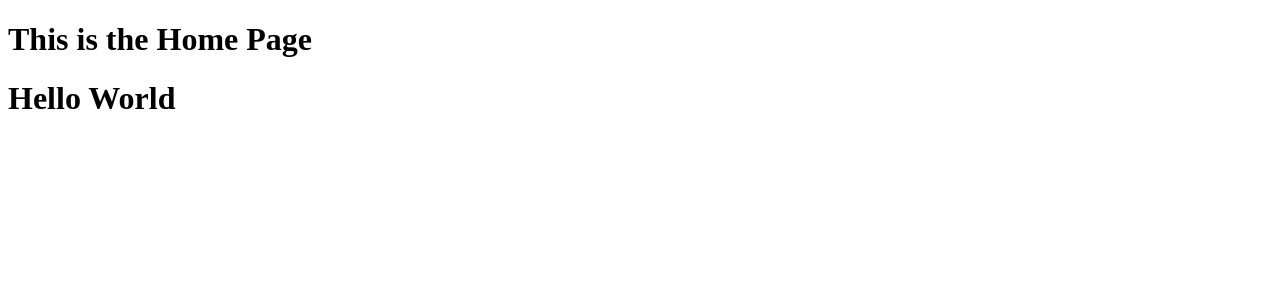
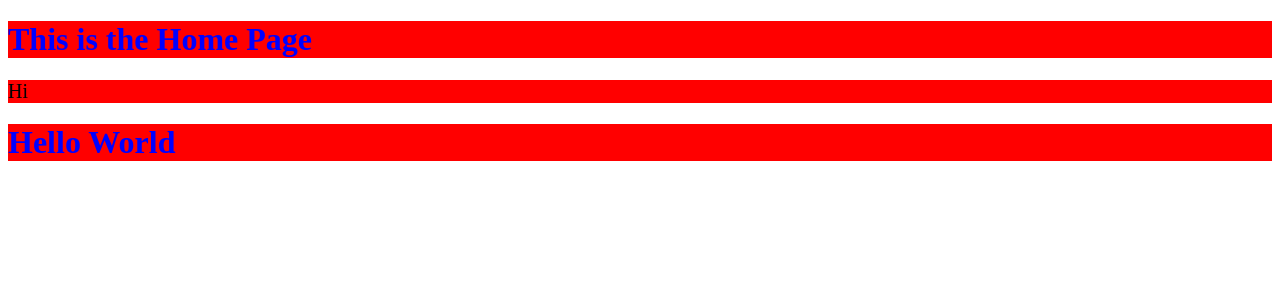
Before and after one commit to austinbhan/event-tracker, a React app: page / in a window 1280 px wide. Shown: the top 300 px of the page. Built offline with nearby package versions, Linux system fonts and the light colour scheme.

Commit message:
Correctly linking css

```diff
--- a/src/app.jsx
+++ b/src/App.js
@@ -1,14 +1,18 @@
 import {
   BrowserRouter as Router,
 } from 'react-router-dom';
-
-import './app.css';
+import styles from './App.css';
 
 
 export default function App() {
   return(
     <div className="App">
       <h1>This is the Home Page</h1>
+      <div className={styles.trial}>
+        <p>
+            Hi
+        </p>
+      </div>
       <Router>
         <h1>Hello World</h1>
       </Router>
--- a/src/app.css
+++ b/src/app.css
@@ -1,3 +1,13 @@
 .App {
-    color: red;
+    background-color: red;
 }
+
+h1 {
+    color: blue;
+    background-color: red;
+}
+
+.trial {
+    font-size: 20px;
+    background-color: red;
+}
```
